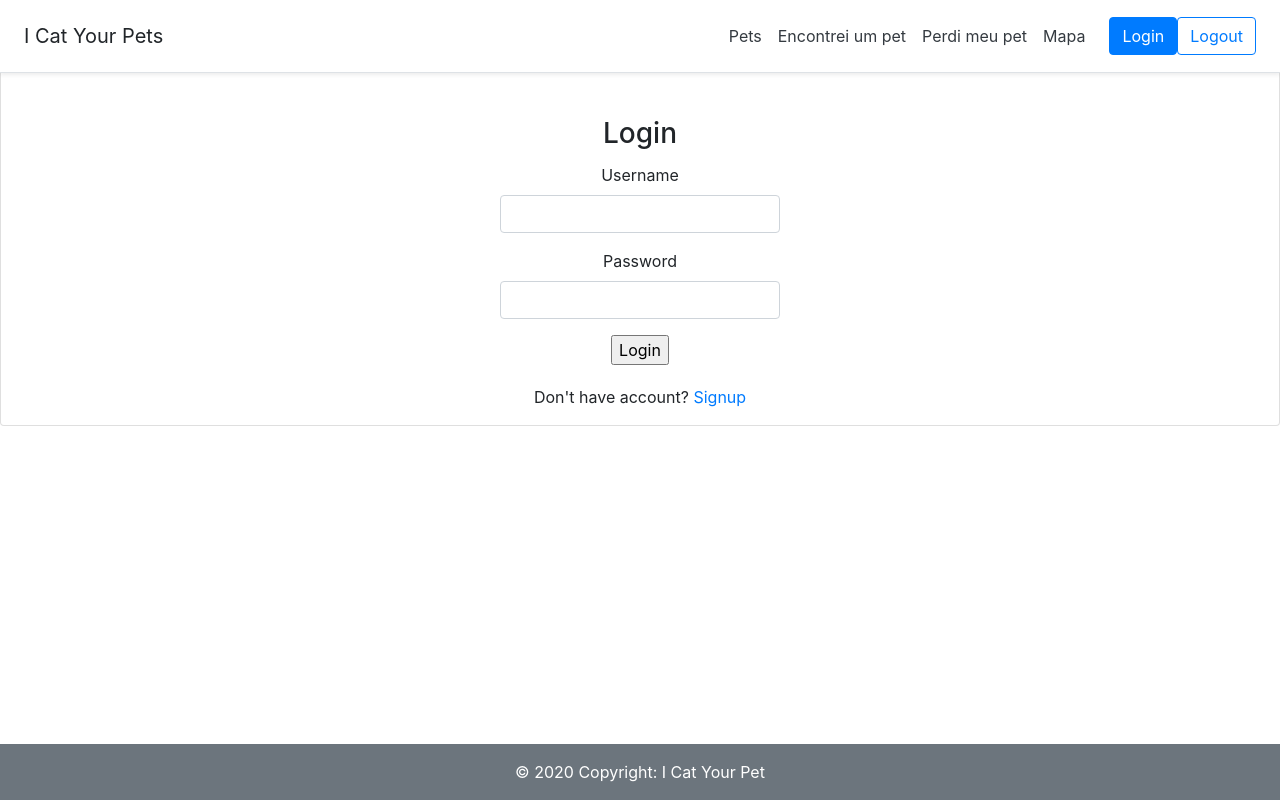
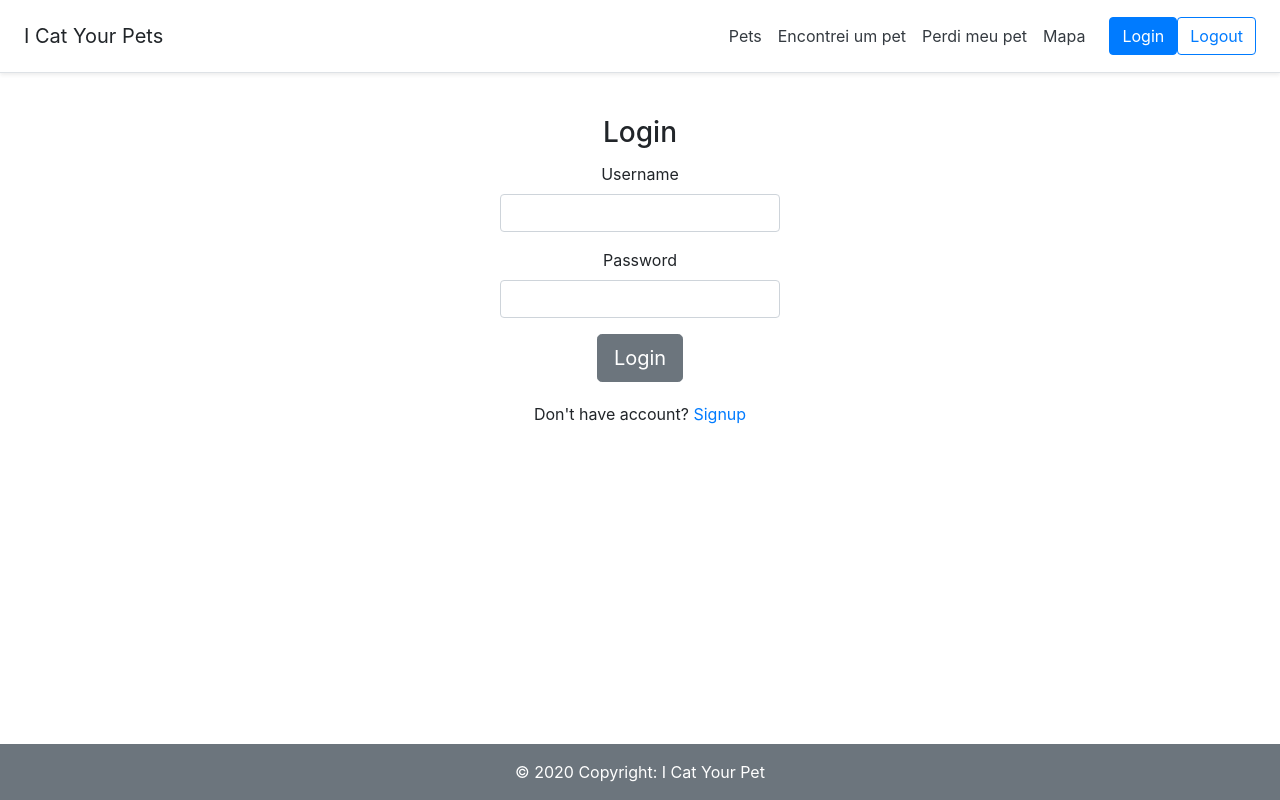
Before and after one commit to juliane-arruda/Final-Project-Full-Stack-IronHack-Front-End, a React (Create React App) app: page /login in a window 1280 px wide. Built offline with nearby package versions, Linux system fonts and the light colour scheme; no server answers; what react-google-maps would draw is missing.

Commit message:
done button with boostrap

```diff
--- a/src/components/auth/login.js
+++ b/src/components/auth/login.js
@@ -39,7 +39,7 @@ class Login extends Component {
   render() {
     console.log(this.props);
     return (
-      <div className="pt-5 card d-flex flex-column justify-content-center">
+      <div className="pt-5 d-flex flex-column justify-content-center">
         <div className="card-body">
           <h3 className="card-title">Login</h3>
           <Form onSubmit={this.handleFormSubmit} className="d-flex flex-column align-items-center">
@@ -60,7 +60,7 @@ class Login extends Component {
               />
             </Form.Group>
 
-            <input type="submit" value="Login" />
+            <input type="button" class="btn btn-secondary btn-lg" type="submit" value="Login" />
           </Form>
           {this.state.message && <p>{this.state.message}</p>}
         </div>
```
